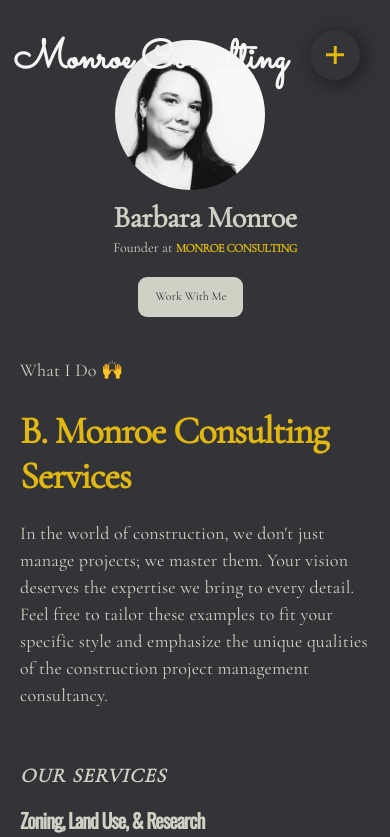
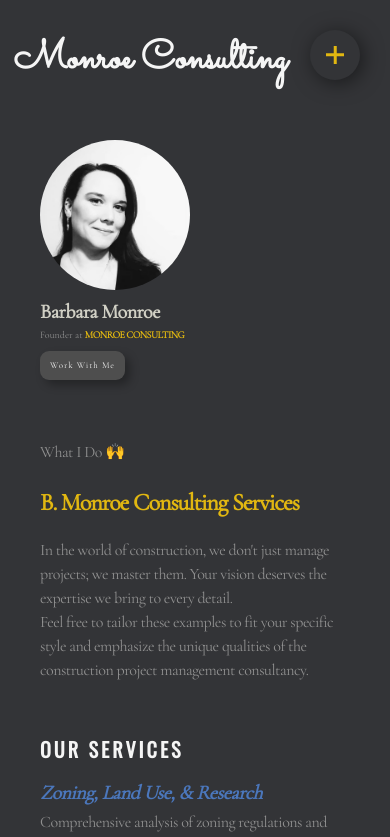
Before and after one commit to Caleb-Rogers/bmonroe-consulting, a Next.js app: page /services in a window 390 px wide. Shown: the top 837 px of the page. Built offline with nearby package versions, Linux system fonts and the light colour scheme.

Commit message:
Service Page Dynamic Responsiveness
Same Sticky Property Issue...

```diff
--- a/src/components/AboutPage/AboutPage.css
+++ b/src/components/AboutPage/AboutPage.css
@@ -96,7 +96,6 @@ body {
   font-size: clamp(1.6rem, 2.3vw, 2.2rem);
   font-weight: 400;
   letter-spacing: -0.5px;
-  margin-left: 8px;
 }
 
 .about-list-item {
--- a/src/components/AboutPage/AboutPage.js
+++ b/src/components/AboutPage/AboutPage.js
@@ -40,7 +40,7 @@ export default function About() {
                     <h1 className="about-heading">I’m Barbara Monroe, founder of B. Monroe Consulting. I offer zoning and project management services
                         that create happy clients through meticulous and forward-thinking plans and execution.</h1>
                     <br></br>
-                    <p className="about-text ml">I have over two decades of experience as a zoning enforcement officer. As of recent years, I have
+                    <p className="about-text">I have over two decades of experience as a zoning enforcement officer. As of recent years, I have
                         transitioned and adapted to consulting contractors on their construction projects. With my acquired
                         experience, I can create site plans, dispute variance issues, and aid you through the tedious legal
                         process to getting your project APPROVED.
@@ -61,7 +61,7 @@ export default function About() {
                     </div>
                     <div className="hidden">
                         <p className="about-text">But also:</p>
-                        <ul className="about-list">
+                        <ul className="about-list ml">
                             <li className="about-list-item">Built and structured the Construction Project Manager Consultant role from the ground up</li>
                             <li>Outlined preliminary structure for facilitating streamlined and efficient communication between internal teams</li>
                             <li>Shifted primary focus of ongoing partnerships from a task based structure to strategy based structure</li>
--- a/src/components/ServicesPage/ServicesPage.css
+++ b/src/components/ServicesPage/ServicesPage.css
@@ -1,24 +1,38 @@
 /** ServicesPage.css **/
 
+:root {
+  --primary-white: #f5f5f5;
+  --secondary-dark-grey: #333437;
+  --tertiary-light-grey: #909090;
+  --tertiary-darker-grey: #4e4e4e;
+  --accent-yellow: #e1b711;
+  --accent-dark-yellow: #e1b71190;
+  --accent-pink: #ff6584;
+  --accent-blue: #4b77bc;
+}
+
 *,
+*:before,
+*:after,
 html,
 body {
+  box-sizing: border-box;
   margin: 0;
   padding: 0;
-  box-sizing: border-box;
+  font-weight: 400;
+}
+
+.service-main {
+  background-color: var(--secondary-dark-grey);
+  color: var(--tertiary-light-grey);
+  padding: 18rem 0 6rem 8rem;
 }
 
 .service-container {
-  padding: 16rem 12rem 9rem;
-  background-color: #333437;
-  color: #d1d0c5;
+  display: flex;
+  flex-wrap: wrap-reverse;
+  max-width: 100%;
   font-family: "Cormorant Garamond", serif;
-}
-
-.service-main {
-  display: flex;
-  align-items: flex-start;
-  flex-wrap: wrap;
 }
 
 /* LEFT PAGE */
@@ -30,37 +44,43 @@ body {
   box-sizing: border-box;
 }
 
+.ml {
+  margin-left: 8px;
+}
+
 .serv-heading {
-  font-size: 3.8rem;
+  font-size: clamp(2.4rem, 2.3vw, 3.8rem);
   font-weight: 700;
   letter-spacing: -1px;
-  color: #e1b711;
+  color: var(--accent-yellow);
+}
+
+.serv-sub-heading {
+  font-size: clamp(2rem, 2.3vw, 2.6rem);
+  font-weight: 700;
+  letter-spacing: 3px;
+  color: var(--primary-white);
+  font-family: "Oswald", sans-serif;
 }
 
 .serv-title {
-  font-family: "Oswald", sans-serif;
-  font-weight: 700;
-  font-size: 2.4rem;
-  letter-spacing: -1px;
-}
-
-.serv-sub-heading {
   font-style: italic;
-  font-size: 2.4rem;
+  font-size: clamp(2rem, 2.3vw, 2.6rem);
   font-weight: 600;
-  letter-spacing: 1px;
+  letter-spacing: -0.5px;
+  color: var(--accent-blue);
 }
 
 .serv-text {
-  font-size: 2.2rem;
+  font-size: clamp(1.6rem, 2.3vw, 2.2rem);
   font-weight: 400;
-  letter-spacing: 0.2px;
+  letter-spacing: -0.5px;
   line-height: 1.5;
 }
 
 .serv-list {
   list-style-type: circle;
-  font-size: 2.2rem;
+  font-size: clamp(1.6rem, 2.3vw, 2.2rem);
   font-weight: 400;
   letter-spacing: -0.5px;
 }
@@ -74,11 +94,11 @@ body {
 .service-main-right {
   display: flex;
   flex-direction: column;
-  align-items: center;
+  align-items: flex-start;
   position: sticky;
+  flex: 1;
   top: 0;
-  flex: 1;
-  z-index: 1;
+  margin-left: 10rem;
 }
 
 .service-main-right .headshot {
@@ -94,47 +114,60 @@ body {
 }
 
 .serv-name {
-  font-size: 3rem;
+  font-size: clamp(2rem, 2.3vw, 3.2rem);
   font-weight: 600;
   letter-spacing: -0.5px;
   color: #d1d0c5;
 }
 
 .serv-info {
-  font-size: 1.4rem;
+  font-size: clamp(1rem, 2.3vw, 1.6rem);
+  font-weight: 400;
   margin-bottom: 1rem;
 }
 
 .founder {
-  font-size: 1.2rem;
+  font-size: clamp(1rem, 2.3vw, 1.6rem);
   font-weight: 700;
   letter-spacing: -0.5px;
-  color: #e1b711;
+  color: var(--accent-yellow);
   text-decoration: none;
   transition: all 0.2s;
 }
 
 .founder:hover {
-  color: #e1b71190;
+  color: var(--accent-dark-yellow);
 }
 
-.service-main-right .service-pg-cta:link,
-.service-main-right .service-pg-cta:visited {
-  display: inline-block;
-  text-decoration: none;
-  font-weight: 500;
-  font-size: 1.2rem;
-  transition: all 0.3s;
-  padding: 1rem 1.8rem;
-  margin: 1rem 1.5rem 0 0;
-  border-radius: 9px;
-  color: #333437;
-  background-color: #d1d0c5;
+.service-btn-box {
+  display: flex;
 }
 
-.service-main-right .service-pg-cta:hover,
-.service-main-right .service-pg-cta:active {
-  background-color: #e1b711;
+.service-btn {
+  box-sizing: border-box;
+  position: relative;
+  text-decoration: none;
+  user-select: none;
+  cursor: pointer;
+  font-size: clamp(0.8rem, 2.3vw, 1.4rem);
+  font-weight: 500;
+  letter-spacing: 1px;
+  padding: clamp(0.8rem, 1.3vw, 1rem) clamp(1rem, 1.3vw, 2rem);
+  border-radius: 9px;
+  box-shadow: 5px 5px 10px rgba(0, 0, 0, 0.3);
+  background-color: var(--tertiary-darker-grey);
+  color: var(--primary-white);
+  overflow: hidden;
+  transition: 0.6s cubic-bezier(0.01, 1.69, 0.99, 0.94);
+}
+
+.service-btn span {
+  position: relative;
+  z-index: 1;
+}
+
+.service-btn:hover {
+  color: var(--primary-white);
 }
 
 /* SCROLL ANIMATION */
@@ -156,114 +189,19 @@ body {
   filter: blur(0);
 }
 
-/* RESPONSIVENESS */
+/** RESPONSIVENESS **/
 
-@media only screen and (max-width: 1200px) {
-  .service-container {
-    display: flex;
-    justify-content: center;
-    align-items: center;
-    padding: 2rem 2rem 9rem;
+/* Switch from Landscape to Portrait */
+@media only screen and (max-width: 1000px) {
+  .service-main {
+    padding: 12rem 4rem 6rem;
   }
-
-  .service-main {
-    display: flex;
-    justify-content: center;
-    align-items: center;
-    flex-direction: column;
+  .service-main-left {
+    flex: auto;
   }
-
   .service-main-right {
-    display: flex;
-    flex: 1;
-    order: -1;
-    top: 0;
+    flex: auto;
     position: relative;
-  }
-
-  .service-main-right h4 {
-    margin: 50px 0 0 20px;
-  }
-
-  .service-main-right h5 {
-    margin: 4px 0 0 22px;
-  }
-
-  .service {
-    margin: 65px 0 0 20px;
-  }
-
-  .service-main-right .service-pg-cta:link,
-  .service-main-right .service-pg-cta:visited {
-    display: inline-block;
-    text-decoration: none;
-    font-weight: 500;
-    font-size: 1.2rem;
-    transition: all 0.3s;
-    border-radius: 9px;
-    color: #333437;
-    background-color: #d1d0c5;
-    text-align: center;
-    height: 40px;
-    width: 105px;
-    margin: 60px 0 20px 20px;
-    padding: 10px 0 0 0;
-  }
-
-  .service-main-right .service-pg-cta:hover,
-  .service-main-right .service-pg-cta:active {
-    background-color: #e1b711;
+    margin: 0 0 6rem;
   }
 }
-
-@media only screen and (max-width: 873px) {
-  .service-main-right {
-    display: flex;
-    justify-content: center;
-    align-items: center;
-    flex-direction: column;
-    height: auto;
-    width: auto;
-  }
-
-  .service-main-right .headshot {
-    margin-top: 20px;
-  }
-
-  .service-main-right h4 {
-    margin: 0 0 0 20px;
-  }
-
-  .service-main-right h5 {
-    margin: 4px 0 0 20px;
-  }
-  .socials {
-    margin: 15px 10px 0 0;
-  }
-
-  .service-main-right .service-pg-cta:link,
-  .service-main-right .service-pg-cta:visited {
-    margin: 20px 8px 40px 0;
-  }
-
-  .service-main-left p {
-    font-size: 1.8rem;
-  }
-
-  .service-main-left h2 {
-    font-size: 2rem;
-  }
-
-  .service-main-left ul,
-  .service-main-left a {
-    font-size: 1.8rem;
-  }
-
-  .service-main-left h3 {
-    font-size: 2rem;
-  }
-
-  .service-main-left h4 {
-    font-size: 2.4rem;
-  }
-}
--- a/src/components/ServicesPage/ServicesPage.js
+++ b/src/components/ServicesPage/ServicesPage.js
@@ -32,8 +32,8 @@ export default function Service() {
       }, []);
     return (
       <>
-        <div className="service-container">
-            <div className="service-main">
+        <main className="service-main">
+            <div className="service-container">
                 <div className="service-main-left">
                     <p className="serv-text">What I Do 🙌</p>
                     <br></br>
@@ -53,7 +53,7 @@ export default function Service() {
                         <br></br>
                         <h2 className="serv-title">Zoning, Land Use, & Research</h2>
                         <p className="serv-text">Comprehensive analysis of zoning regulations and land use potential.</p>
-                        <ul className="serv-list">
+                        <ul className="serv-list ml">
                             <li className="serv-list-item">Zoning and land use research</li>
                             <li className="serv-list-item">Location analysis</li>
                             <li className="serv-list-item">Site plan approvals</li>
@@ -73,7 +73,7 @@ export default function Service() {
                         <br></br>
                         <h2 className="serv-title">Code Enforcement</h2>
                         <p className="serv-text">Diligent adherence to building codes for successful project outcomes.</p>
-                        <ul className="serv-list">
+                        <ul className="serv-list ml">
                             <li className="serv-list-item">Demolition permits</li>
                             <li className="serv-list-item">Building Codes Analysis</li>
                             <li className="serv-list-item">uilding Permits</li>
@@ -88,7 +88,7 @@ export default function Service() {
                         <br></br>
                         <h2 className="serv-title">Design</h2>
                         <p className="serv-text">Collaborative pre-design work ensuring alignment with construction codes.</p>
-                        <ul className="serv-list">
+                        <ul className="serv-list ml">
                             <li className="serv-list-item">Pre-design work to ensure compliance with the Code</li>
                             <li className="serv-list-item">Site plan design</li>
                             <li className="serv-list-item">Pre-design work for engineers and architects</li>
@@ -99,7 +99,7 @@ export default function Service() {
                         <br></br>
                         <h2 className="serv-title">Environment Permitting & Meeting Representation</h2>
                         <p className="serv-text">Skilled representation before architectural review boards for project approvals.</p>
-                        <ul className="serv-list">
+                        <ul className="serv-list ml">
                             <li className="serv-list-item">Architectural Review Boards</li>
                             <li className="serv-list-item">Historic District Commissions</li>
                             <li className="serv-list-item">Planning Commissions</li>
@@ -115,7 +115,7 @@ export default function Service() {
                         <br></br>
                         <h2 className="serv-title">Energy Analysis</h2>
                         <p className="serv-text">Expert certified BPI analysis for efficient project energy solutions.</p>
-                        <ul className="serv-list">
+                        <ul className="serv-list ml">
                             <li className="serv-list-item">Certified BPI Infiltration and Duct Leakage (Blower Door Testing)</li>
                             <li className="serv-list-item">Home efficiency analysis</li>
                         </ul>
@@ -125,7 +125,7 @@ export default function Service() {
                         <br></br>
                         <h2 className="serv-title">Land Management</h2>
                         <p className="serv-text">Strategic planning of scope, phasing, and project delivery for optimal results.</p>
-                        <ul className="serv-list">
+                        <ul className="serv-list ml">
                             <li className="serv-list-item">Analyzing feasibility for the highest and best use for the asset or land</li>
                             <li className="serv-list-item">Researching property history and allowable uses</li>
                             <li className="serv-list-item">Coordinating permitting</li>
@@ -141,10 +141,14 @@ export default function Service() {
                       <h4 className="serv-name">Barbara Monroe</h4>
                       <h5 className="serv-info">Founder at <Link className="founder" href="/">MONROE CONSULTING</Link></h5>
                     </div>
-                    <Link className="service-pg-cta" href="/contact">Work With Me</Link>
+                    <div className="service-btn-box">
+                      <Link href="/contact" className="service-btn">
+                        <span>Work With Me</span>
+                      </Link>
+                    </div>
                 </div>
             </div>
-        </div>
+        </main>
       </>
     );
   };
```
